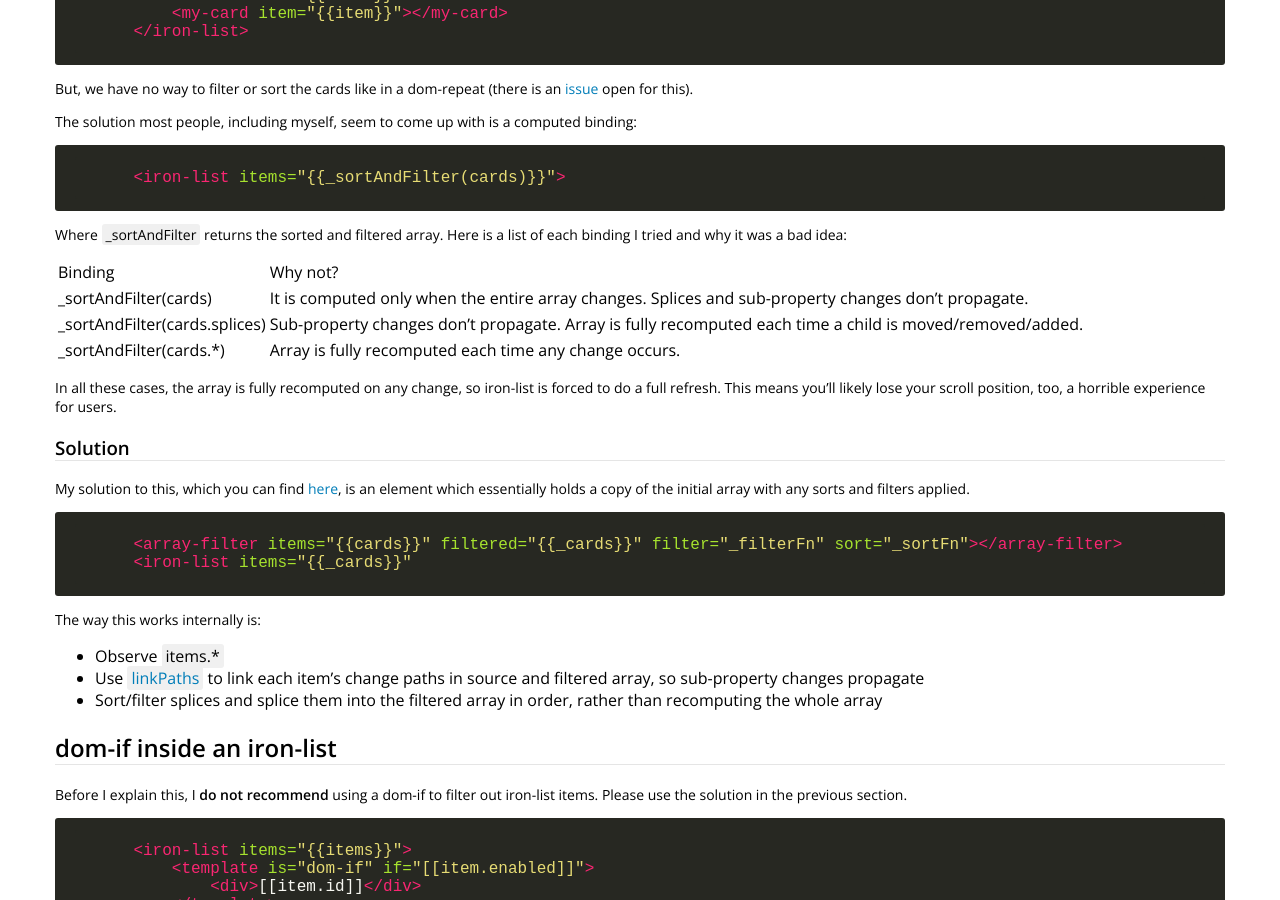
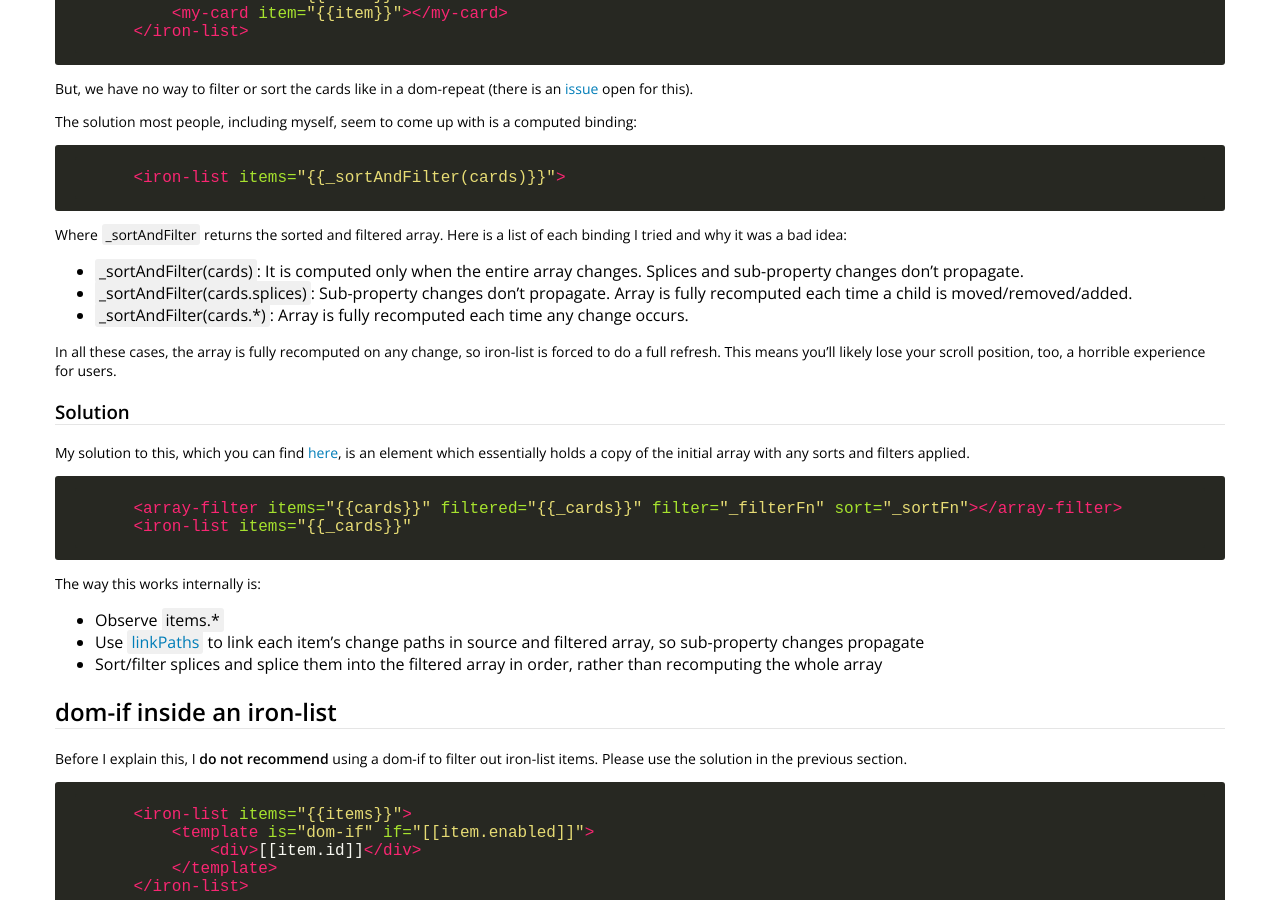
Before and after one commit to 43081j/43081j.github.io, a Jekyll site: the page built from _posts/2016-09-25-polymer-tips-tricks-1.md, in a window 1280 px wide and 900 px high, scrolled down 727 px. Built offline with Jekyll 4.4.1, drawn with Linux system fonts in a browser that asks for light colours; nearby versions of some CDN libraries; comment, search, counter and statistics services are not loaded.

Commit message:
fix up some freaky tables

```diff
--- a/_posts/2016-09-25-polymer-tips-tricks-1.md
+++ b/_posts/2016-09-25-polymer-tips-tricks-1.md
@@ -41,10 +41,9 @@ The solution most people, including myself, seem to come up with is a computed b
 
 Where `_sortAndFilter` returns the sorted and filtered array. Here is a list of each binding I tried and why it was a bad idea:
 
-|Binding                        |Why not?   |
-|`_sortAndFilter(cards)`        |It is computed only when the entire array changes. Splices and sub-property changes don't propagate.|
-|`_sortAndFilter(cards.splices)`|Sub-property changes don't propagate. Array is fully recomputed each time a child is moved/removed/added.|
-|`_sortAndFilter(cards.*)`      |Array is fully recomputed each time any change occurs.|
+* `_sortAndFilter(cards)`:  It is computed only when the entire array changes. Splices and sub-property changes don't propagate.
+* `_sortAndFilter(cards.splices)`: Sub-property changes don't propagate. Array is fully recomputed each time a child is moved/removed/added.
+* `_sortAndFilter(cards.*)`: Array is fully recomputed each time any change occurs.
 
 In all these cases, the array is fully recomputed on any change, so iron-list is forced to do a full refresh. This means you'll likely lose your scroll position, too, a horrible experience for users.
 
```
